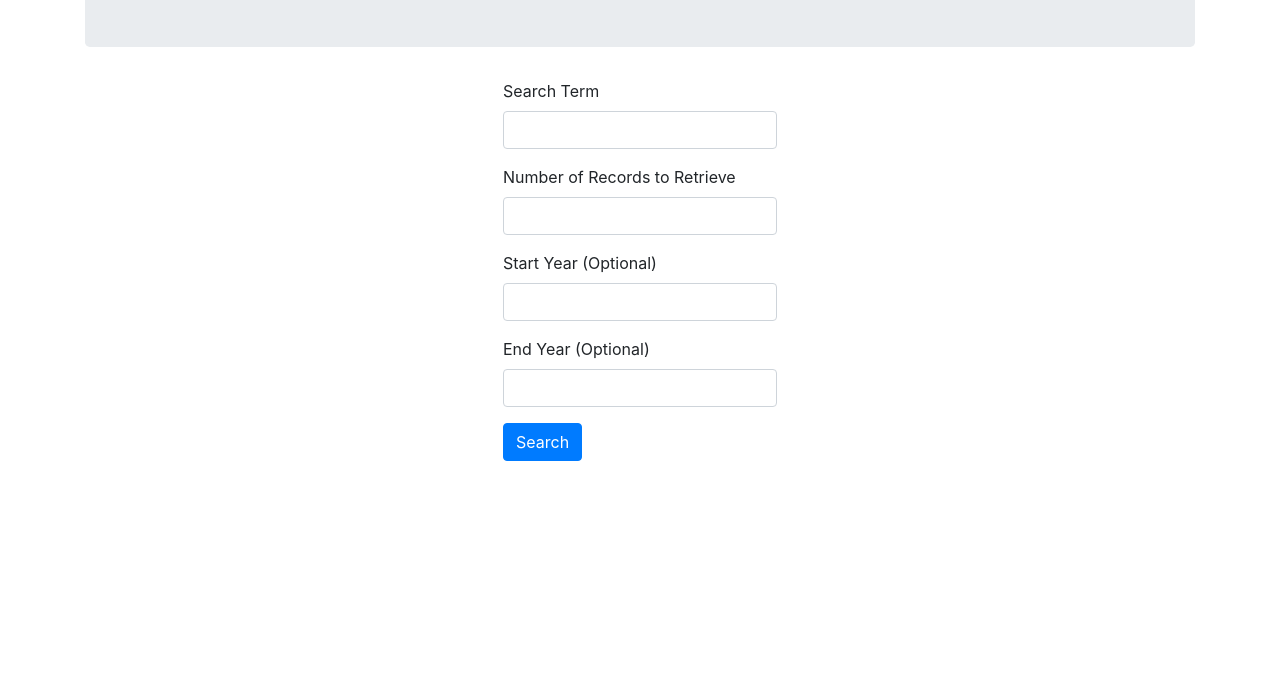
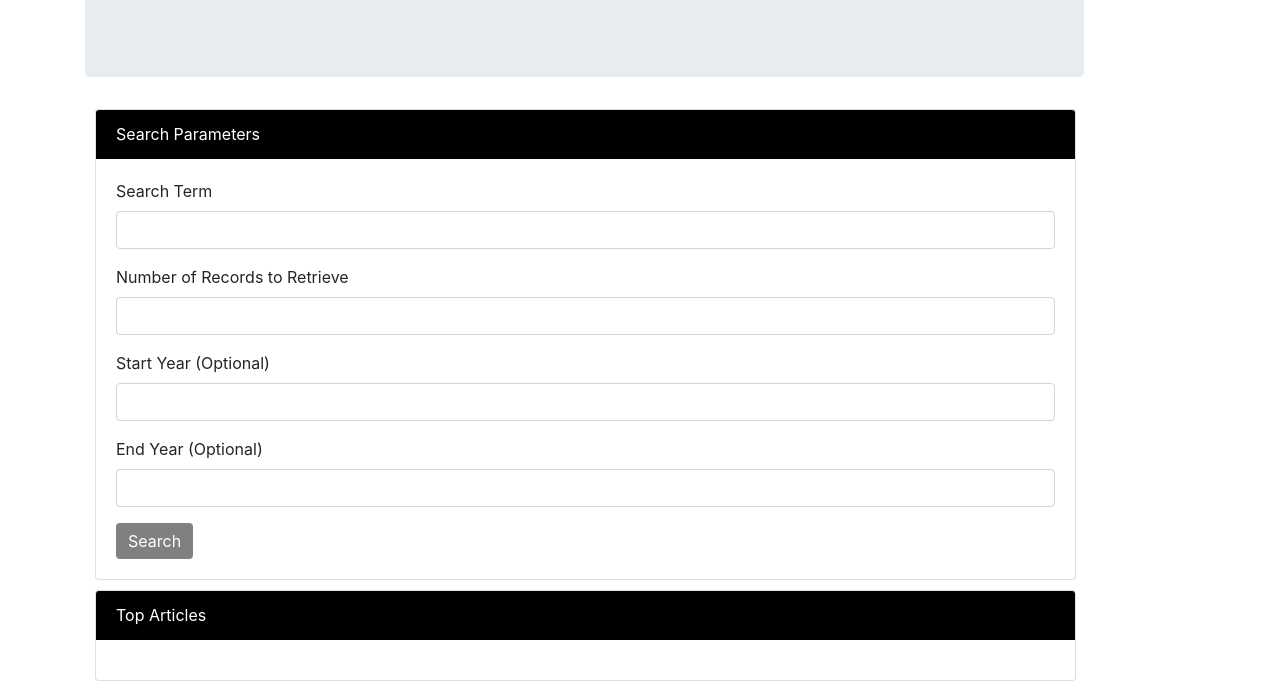
Before and after one commit to nomamanomama/NYTSearch, a plain HTML site: page index.html in a window 1280 px wide. Shown: the part 232-923 px from the top of the page. Before the commit the page ends 800 px from the top, so only its background shows below. Drawn offline with nearby package versions, Linux system fonts and the light colour scheme.

Commit message:
Better aesthetics, added form

```diff
--- a/assets/css/style.css
+++ b/assets/css/style.css
@@ -0,0 +1,22 @@
+.jumbotron {
+    width: 90%;
+}
+
+.row {
+    margin: 10px;
+}
+
+.card {
+    width: 90%;
+}
+
+.card-header {
+    background-color: black;
+    color: white;
+}
+
+#search {
+    background-color: grey;
+    color: white;
+    border: none;
+}
--- a/index.html
+++ b/index.html
@@ -13,16 +13,20 @@
 </head>
 
 <body>
-    <div class="container">
+    <div class="container justify-content-center">
         <div class="jumbotron">
             <h1 class="display-4">NYT Search</h1>
             <p class="lead">Lorem ipsum dolor sit amet consectetur adipisicing elit. Culpa suscipit accusamus rerum at itaque ratione repellat
                 quasi, illo necessitatibus. Nobis quos vel ea pariatur nostrum voluptatum quaerat. Odio, pariatur est!</p>
         </div>
-        <div class="row">
 
+        <div class="row" id="form">
+
+            <div class="card">
+                <div class="card-header">
+                    Search Parameters
                 </div>
-        <div class="row justify-content-center" id="form">
+                <div class="card-body">
                     <form>
                         <div class="form-group">
                             <label for="search-term">Search Term</label>
@@ -44,8 +48,18 @@
                         <button type="submit" class="btn btn-primary" id="search">Search</button>
                     </form>
                 </div>
-        <div class="row" id="articles-display">
+            </div>
 
+        </div>
+        <div class="row" id="articles">
+            <div class="card">
+                <div class="card-header">
+                    Top Articles
+                </div>
+                <div class="card-body" id="articles-display">
+
+                </div>
+            </div>
         </div>
     </div>
 
```
Lines whose indentation alone changed are shown as unchanged.
